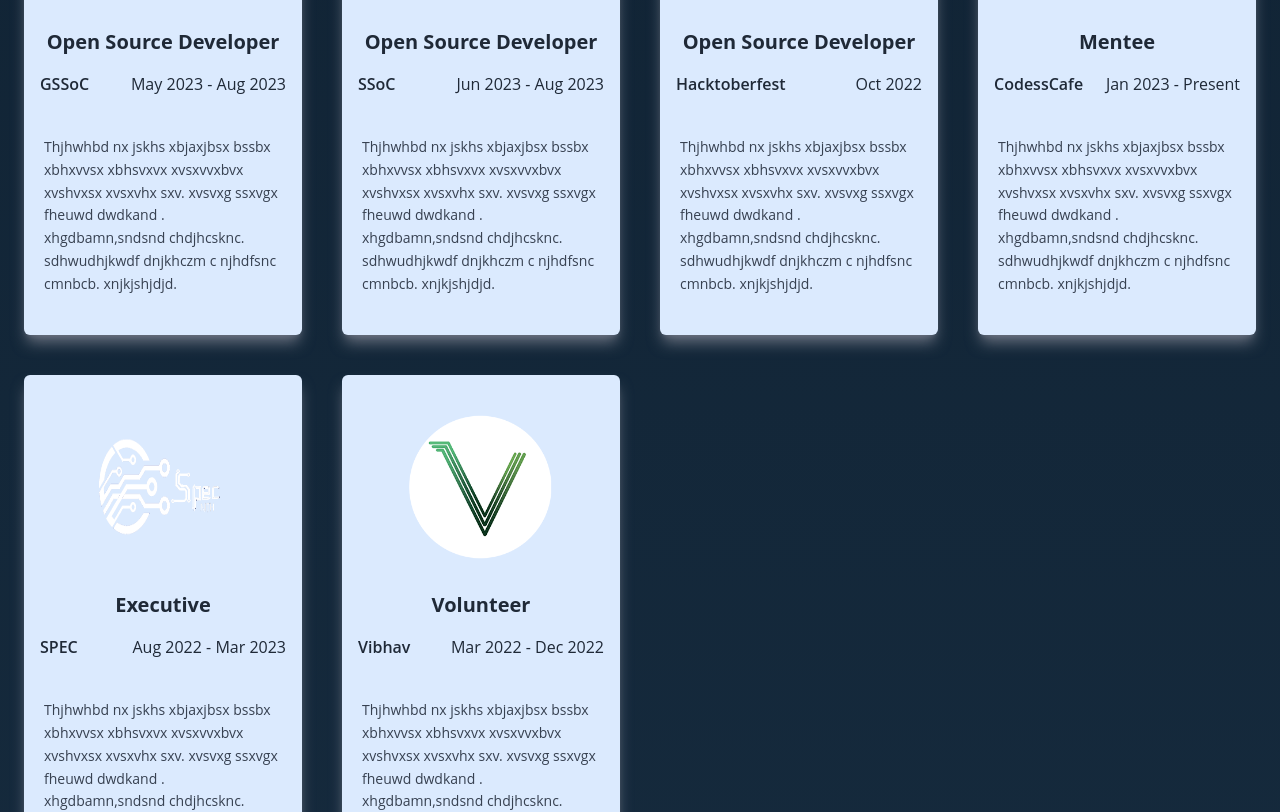
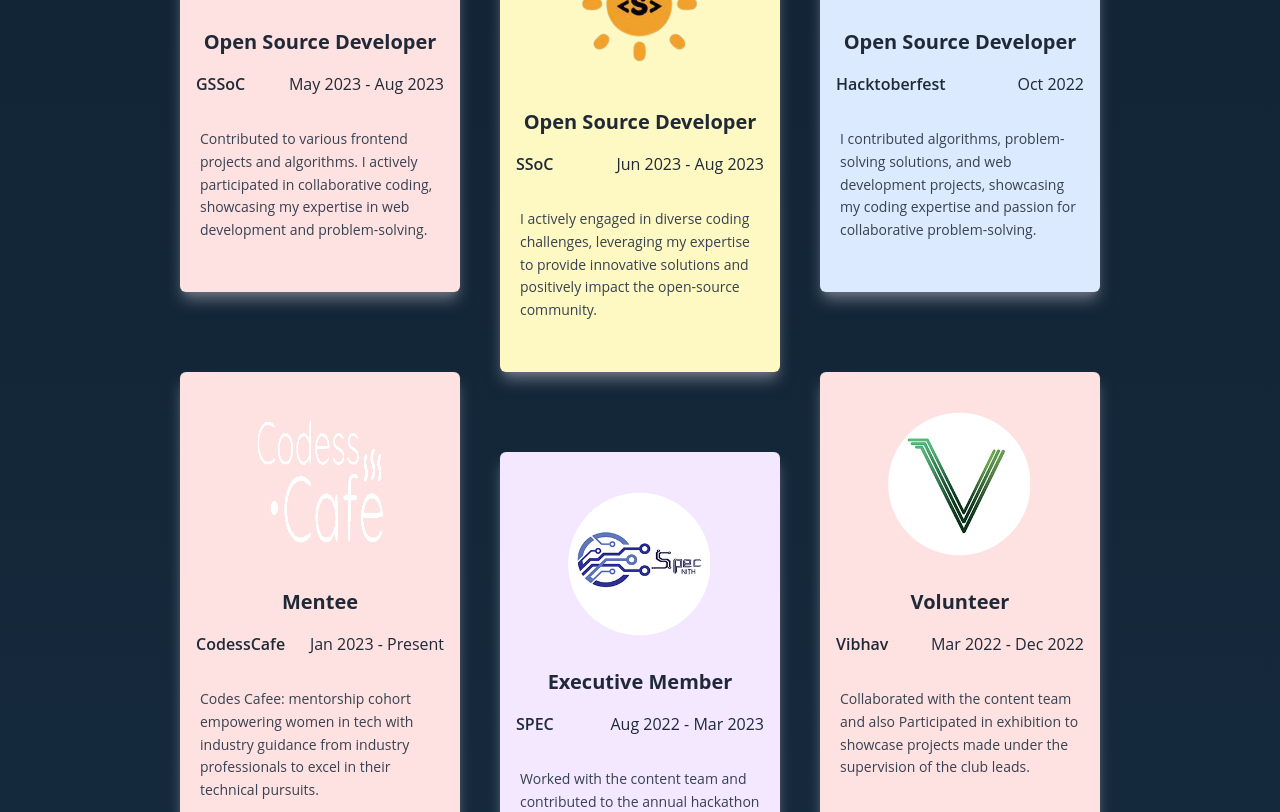
Before and after one commit to pearlrathour/Portfolio, a React (Create React App) app: page / in a window 1280 px wide. Shown: the part 4640-5452 px from the top of the page. Built offline with nearby package versions, Linux system fonts and the light colour scheme.

Commit message:
Added Skills animation

```diff
--- a/src/components/experience/Experience.js
+++ b/src/components/experience/Experience.js
@@ -1,76 +1,94 @@
-import React from 'react'
-import ExperienceCard from './ExperienceCard'
+import React, { useEffect } from 'react'
+// import ExperienceCard from './ExperienceCard'
 import GSSoC from '../../assets/GSSoC.png'
 import SSoC from '../../assets/ssoc.png'
 import Hacktoberfest from '../../assets/Hacktoberfest.jpg'
 import CodessCafe from '../../assets/CodessCafe.gif'
-import SPEC from '../../assets/spec2.png'
+import SPEC from '../../assets/spec.png'
 import Vibhav from '../../assets/Vibhav.png'
 
 export default function Experience() {
 
-    const experience = [
-        {
-            id:1,
-            img: GSSoC,
-            bg: "red-100",
-            position: "Open Source Developer",
-            company: "GSSoC",
-            link: "https://gssoc.girlscript.tech/",
-            date: "May 2023 - Aug 2023",
-            desc: "Thjhwhbd nx jskhs xbjaxjbsx bssbx xbhxvvsx xbhsvxvx xvsxvvxbvx xvshvxsx xvsxvhx sxv. xvsvxg ssxvgx  fheuwd dwdkand  . xhgdbamn,sndsnd chdjhcsknc. sdhwudhjkwdf dnjkhczm c njhdfsnc  cmnbcb. xnjkjshjdjd."
-        },
-        {
-            id:2,
-            img: SSoC,
-            bg: "yellow-100",
-            position: "Open Source Developer",
-            company: "SSoC",
-            link: "https://www.linkedin.com/showcase/socialsummerofcode/",
-            date: "Jun 2023 - Aug 2023",
-            desc: "Thjhwhbd nx jskhs xbjaxjbsx bssbx xbhxvvsx xbhsvxvx xvsxvvxbvx xvshvxsx xvsxvhx sxv. xvsvxg ssxvgx  fheuwd dwdkand  . xhgdbamn,sndsnd chdjhcsknc. sdhwudhjkwdf dnjkhczm c njhdfsnc  cmnbcb. xnjkjshjdjd."
-        },
-        {
-            id:3,
-            img: Hacktoberfest,
-            bg: "red-100",
-            position: "Open Source Developer",
-            company: "Hacktoberfest",
-            link: "https://www.linkedin.com/company/hacktoberfest/",
-            date: "Oct 2022",
-            desc: "Thjhwhbd nx jskhs xbjaxjbsx bssbx xbhxvvsx xbhsvxvx xvsxvvxbvx xvshvxsx xvsxvhx sxv. xvsvxg ssxvgx  fheuwd dwdkand  . xhgdbamn,sndsnd chdjhcsknc. sdhwudhjkwdf dnjkhczm c njhdfsnc  cmnbcb. xnjkjshjdjd."
-        },
-        {
-            id:4,
-            img: CodessCafe,
-            bg: "red-100",
-            position: "Mentee",
-            company: "CodessCafe",
-            link: "https://www.linkedin.com/company/codesscafe/",
-            date: "Jan 2023 - Present",
-            desc: "Thjhwhbd nx jskhs xbjaxjbsx bssbx xbhxvvsx xbhsvxvx xvsxvvxbvx xvshvxsx xvsxvhx sxv. xvsvxg ssxvgx  fheuwd dwdkand  . xhgdbamn,sndsnd chdjhcsknc. sdhwudhjkwdf dnjkhczm c njhdfsnc  cmnbcb. xnjkjshjdjd."
-        },
-        {
-            id:5,
-            img: SPEC,
-            bg: "red-100",
-            position: "Executive",
-            company: "SPEC",
-            link: "https://www.linkedin.com/company/spec-nith/",
-            date: "Aug 2022 - Mar 2023",
-            desc: "Thjhwhbd nx jskhs xbjaxjbsx bssbx xbhxvvsx xbhsvxvx xvsxvvxbvx xvshvxsx xvsxvhx sxv. xvsvxg ssxvgx  fheuwd dwdkand  . xhgdbamn,sndsnd chdjhcsknc. sdhwudhjkwdf dnjkhczm c njhdfsnc  cmnbcb. xnjkjshjdjd."
-        },
-        {
-            id:6,
-            img: Vibhav,
-            bg: "red-100",
-            position: "Volunteer",
-            company: "Vibhav",
-            link: "https://www.linkedin.com/company/team-vibhav/",
-            date: "Mar 2022 - Dec 2022",
-            desc: "Thjhwhbd nx jskhs xbjaxjbsx bssbx xbhxvvsx xbhsvxvx xvsxvvxbvx xvshvxsx xvsxvhx sxv. xvsvxg ssxvgx  fheuwd dwdkand  . xhgdbamn,sndsnd chdjhcsknc. sdhwudhjkwdf dnjkhczm c njhdfsnc  cmnbcb. xnjkjshjdjd."
-        },
-    ]
+    useEffect(() => {
+        window.addEventListener('scroll', handleScroll);
+        return () => {
+          window.removeEventListener('scroll', handleScroll);
+        };
+      }, []);
+
+      const handleScroll = () => {
+        const cards = document.querySelectorAll('.card');
+        const baseHeight = Math.max(
+          ...Array.from(cards).map((card) => card.offsetHeight)
+        );
+
+        cards.forEach((card) => {
+          card.style.height = `${baseHeight}px`;
+        });
+      };
+
+    // const experience = [
+    //     {
+    //         id: 1,
+    //         img: GSSoC,
+    //         bg: "red-100",
+    //         position: "Open Source Developer",
+    //         company: "GSSoC",
+    //         link: "https://gssoc.girlscript.tech/",
+    //         date: "May 2023 - Aug 2023",
+    //         desc: "Thjhwhbd nx jskhs xbjaxjbsx bssbx xbhxvvsx xbhsvxvx xvsxvvxbvx xvshvxsx xvsxvhx sxv. xvsvxg ssxvgx  fheuwd dwdkand  . xhgdbamn,sndsnd chdjhcsknc. sdhwudhjkwdf dnjkhczm c njhdfsnc  cmnbcb. xnjkjshjdjd."
+    //     },
+    //     {
+    //         id: 2,
+    //         img: SSoC,
+    //         bg: "yellow-100",
+    //         position: "Open Source Developer",
+    //         company: "SSoC",
+    //         link: "https://www.linkedin.com/showcase/socialsummerofcode/",
+    //         date: "Jun 2023 - Aug 2023",
+    //         desc: "Thjhwhbd nx jskhs xbjaxjbsx bssbx xbhxvvsx xbhsvxvx xvsxvvxbvx xvshvxsx xvsxvhx sxv. xvsvxg ssxvgx  fheuwd dwdkand  . xhgdbamn,sndsnd chdjhcsknc. sdhwudhjkwdf dnjkhczm c njhdfsnc  cmnbcb. xnjkjshjdjd."
+    //     },
+    //     {
+    //         id: 3,
+    //         img: Hacktoberfest,
+    //         bg: "red-100",
+    //         position: "Open Source Developer",
+    //         company: "Hacktoberfest",
+    //         link: "https://www.linkedin.com/company/hacktoberfest/",
+    //         date: "Oct 2022",
+    //         desc: "Thjhwhbd nx jskhs xbjaxjbsx bssbx xbhxvvsx xbhsvxvx xvsxvvxbvx xvshvxsx xvsxvhx sxv. xvsvxg ssxvgx  fheuwd dwdkand  . xhgdbamn,sndsnd chdjhcsknc. sdhwudhjkwdf dnjkhczm c njhdfsnc  cmnbcb. xnjkjshjdjd."
+    //     },
+    //     {
+    //         id: 4,
+    //         img: CodessCafe,
+    //         bg: "red-100",
+    //         position: "Mentee",
+    //         company: "CodessCafe",
+    //         link: "https://www.linkedin.com/company/codesscafe/",
+    //         date: "Jan 2023 - Present",
+    //         desc: "Thjhwhbd nx jskhs xbjaxjbsx bssbx xbhxvvsx xbhsvxvx xvsxvvxbvx xvshvxsx xvsxvhx sxv. xvsvxg ssxvgx  fheuwd dwdkand  . xhgdbamn,sndsnd chdjhcsknc. sdhwudhjkwdf dnjkhczm c njhdfsnc  cmnbcb. xnjkjshjdjd."
+    //     },
+    //     {
+    //         id: 5,
+    //         img: SPEC,
+    //         bg: "red-100",
+    //         position: "Executive",
+    //         company: "SPEC",
+    //         link: "https://www.linkedin.com/company/spec-nith/",
+    //         date: "Aug 2022 - Mar 2023",
+    //         desc: "Thjhwhbd nx jskhs xbjaxjbsx bssbx xbhxvvsx xbhsvxvx xvsxvvxbvx xvshvxsx xvsxvhx sxv. xvsvxg ssxvgx  fheuwd dwdkand  . xhgdbamn,sndsnd chdjhcsknc. sdhwudhjkwdf dnjkhczm c njhdfsnc  cmnbcb. xnjkjshjdjd."
+    //     },
+    //     {
+    //         id: 6,
+    //         img: Vibhav,
+    //         bg: "red-100",
+    //         position: "Volunteer",
+    //         company: "Vibhav",
+    //         link: "https://www.linkedin.com/company/team-vibhav/",
+    //         date: "Mar 2022 - Dec 2022",
+    //         desc: "Thjhwhbd nx jskhs xbjaxjbsx bssbx xbhxvvsx xbhsvxvx xvsxvvxbvx xvshvxsx xvsxvhx sxv. xvsvxg ssxvgx  fheuwd dwdkand  . xhgdbamn,sndsnd chdjhcsknc. sdhwudhjkwdf dnjkhczm c njhdfsnc  cmnbcb. xnjkjshjdjd."
+    //     },
+    //]
     return (
         <div name="experience" className="h-full w-full my-20">
             <div className='max-w-screen-xl mx-auto flex flex-col items-center justify-center h-full px-4 md:flex-row'>
@@ -79,11 +97,97 @@
                         Experience
                     </div>
 
-                    <div className="mx-auto p-10 md:py-20 px-0 md:p-20 md:px-2">
-                        <div className="grid grid-cols-4 gap-10 antialiased ">
-                            {experience.map((exp) => (
+                    <div className="flex flex-col mx-auto p-10 md:py-20 px-0 md:p-20 md:px-2 w-3/4">
+                        <div className="grid grid-cols-3 gap-10 antialiased">
+                            {/* {experience.map((exp) => (
                                 <ExperienceCard exp={exp} />
-                            ))}
+                            ))} */}
+
+                            <a href="https://gssoc.girlscript.tech/" className="flex flex-col shadow-lg shadow-gray-500 mx-auto max-w-lg bg-red-100 py-10 transform duration-500 hover:-translate-y-2 cursor-pointer h-[30pc] max-h-190 rounded-md">
+                                <div>
+                                    <img className="mx-auto h-36 w-36" src={GSSoC} alt="" />
+                                </div>
+                                <div className="font-bold text-xl mt-8 mb-4 text-gray-800 flex justify-center">Open Source Developer</div>
+                                <div className='flex flex-row justify-between mb-4 text-gray-800 px-4'>
+                                    <div className='font-semibold'>GSSoC</div>
+                                    <div className='font-medium'>May 2023 - Aug 2023</div>
+                                </div>
+                                <p className="text-sm leading-relaxed text-gray-700 mt-4 px-5">
+                                    Contributed to various frontend projects and algorithms. I actively participated in collaborative coding, showcasing my expertise in web development and problem-solving.
+                                </p>
+                            </a>
+
+                            <a href="https://www.linkedin.com/showcase/socialsummerofcode/" className="flex flex-col shadow-lg shadow-gray-500 mx-auto max-w-sm bg-yellow-100 py-10 transform duration-500 hover:-translate-y-2 cursor-pointer mt-0 md:mt-20 h-[30pc] max-h-190 rounded-md">
+                                <div>
+                                    <img className="mx-auto h-36 w-36" src={SSoC} alt="" />
+                                </div>
+                                <div className="font-bold text-xl mt-8 mb-4 text-gray-800 flex justify-center">Open Source Developer</div>
+                                <div className='flex flex-row justify-between mb-4 text-gray-800 px-4'>
+                                    <div className='font-semibold'>SSoC</div>
+                                    <div className='font-medium'>Jun 2023 - Aug 2023</div>
+                                </div>
+                                <p className="text-sm leading-relaxed text-gray-700 mt-4 px-5">
+                                    I actively engaged in diverse coding challenges, leveraging my expertise to provide innovative solutions and positively impact the open-source community.
+                                </p>
+                            </a>
+
+                            <a href="https://www.linkedin.com/company/hacktoberfest/" className="flex flex-col shadow-lg shadow-gray-500 mx-auto max-w-sm bg-blue-100 py-10  transform duration-500 hover:-translate-y-2 cursor-pointer h-[30pc] max-h-190 rounded-md">
+                                <div>
+                                    <img className="mx-auto h-36 w-36" src={Hacktoberfest} alt="" />
+                                </div>
+                                <div className="font-bold text-xl mt-8 mb-4 text-gray-800 flex justify-center">Open Source Developer</div>
+                                <div className='flex flex-row justify-between mb-4 text-gray-800 px-4'>
+                                    <div className='font-semibold'>Hacktoberfest</div>
+                                    <div className='font-medium'>Oct 2022</div>
+                                </div>
+                                <p className="text-sm leading-relaxed text-gray-700 mt-4 px-5">
+                                    I contributed algorithms, problem-solving solutions, and web development projects, showcasing my coding expertise and passion for collaborative problem-solving.
+                                </p>
+                            </a>
+                        </div>
+
+                        <div className="grid grid-cols-3 gap-10 antialiased">
+                            <a href="https://www.linkedin.com/company/codesscafe/" className="flex flex-col shadow-lg shadow-gray-500 mx-auto max-w-lg bg-red-100 py-10 transform duration-500 hover:-translate-y-2 cursor-pointer h-[30pc] max-h-190 rounded-md">
+                                <div>
+                                    <img className="mx-auto h-36 w-36" src={CodessCafe} alt="" />
+                                </div>
+                                <div className="font-bold text-xl mt-8 mb-4 text-gray-800 flex justify-center">Mentee</div>
+                                <div className='flex flex-row justify-between mb-4 text-gray-800 px-4'>
+                                    <div className='font-semibold'>CodessCafe</div>
+                                    <div className='font-medium'>Jan 2023 - Present</div>
+                                </div>
+                                <p className="text-sm leading-relaxed text-gray-700 mt-4 px-5">
+                                Codes Cafee: mentorship cohort empowering women in tech with industry guidance from industry professionals to excel in their technical pursuits.
+                                </p>
+                            </a>
+
+                            <a href="https://www.linkedin.com/company/spec-nith/" className="flex flex-col shadow-lg shadow-gray-500 mx-auto max-w-sm bg-purple-100 py-10 transform duration-500 hover:-translate-y-2 cursor-pointer md:mt-20 h-[31pc] max-h-190 rounded-md">
+                                <div>
+                                    <img className="mx-auto h-36 w-36" src={SPEC} alt="" />
+                                </div>
+                                <div className="font-bold text-xl mt-8 mb-4 text-gray-800 flex justify-center">Executive Member</div>
+                                <div className='flex flex-row justify-between mb-4 text-gray-800 px-4'>
+                                    <div className='font-semibold'>SPEC</div>
+                                    <div className='font-medium'>Aug 2022 - Mar 2023</div>
+                                </div>
+                                <p className="text-sm leading-relaxed text-gray-700 mt-4 px-5">
+                                Worked with the content team and contributed to the annual hackathon—Electrothon's frontend development, empowered by MLH. Organised and conducted workshops.
+                                </p>
+                            </a>
+
+                            <a href="https://www.linkedin.com/company/team-vibhav/" className="flex flex-col shadow-lg shadow-gray-500 mx-auto max-w-lg bg-red-100 py-10 transform duration-500 hover:-translate-y-2 cursor-pointer h-[30pc] max-h-190 rounded-md">
+                                <div>
+                                    <img className="mx-auto h-36 w-36" src={Vibhav} alt="" />
+                                </div>
+                                <div className="font-bold text-xl mt-8 mb-4 text-gray-800 flex justify-center">Volunteer</div>
+                                <div className='flex flex-row justify-between mb-4 text-gray-800 px-4'>
+                                    <div className='font-semibold'>Vibhav</div>
+                                    <div className='font-medium'>Mar 2022 - Dec 2022</div>
+                                </div>
+                                <p className="text-sm leading-relaxed text-gray-700 mt-4 px-5">
+                                Collaborated with the content team and also Participated in exhibition to showcase projects made under the supervision of the club leads.
+                                </p>
+                            </a>
 
                         </div>
                     </div>
--- a/src/index.css
+++ b/src/index.css
@@ -204,6 +204,7 @@
 .skill-bar {
   /* Your existing styles */
   width: 0;
+  min-width: 0ch;
   animation: skill-bar-animation 1s ease-in-out forwards;
 }
 
```
Also changed, not shown: src/components/Skills.js (+10 -12 lines).
